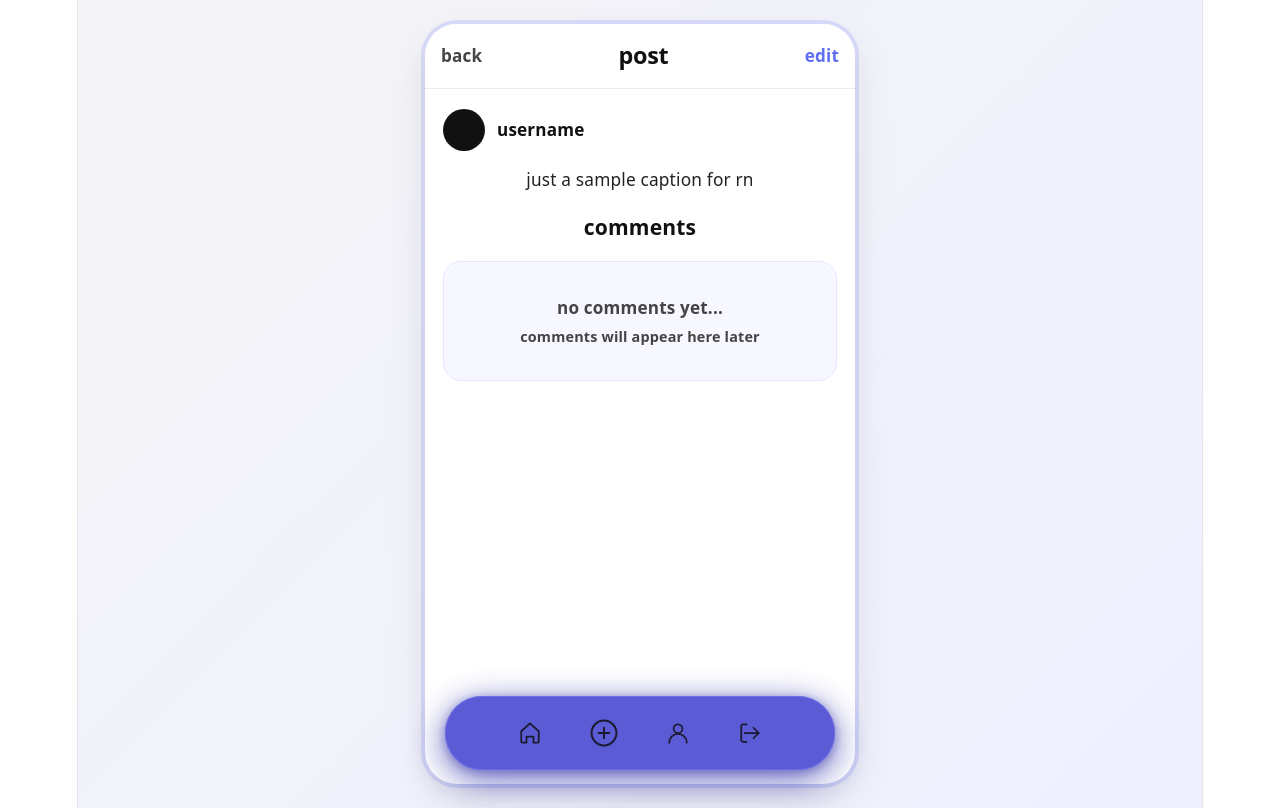
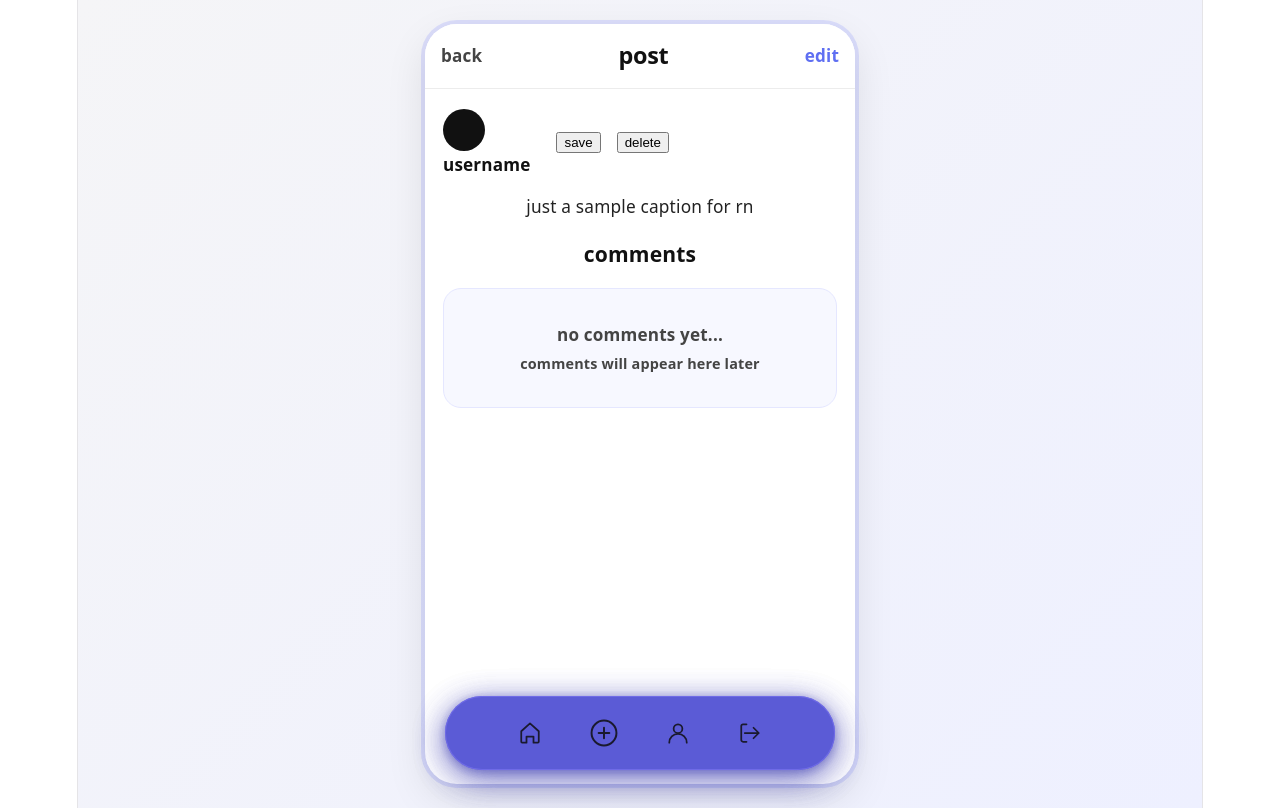
Before and after one commit to Descroll/descroll-frontend, a React (Vite) app: page /posts/1 in a window 1280 px wide. Built offline with nearby package versions, Linux system fonts and the light colour scheme; no server answers.

Commit message:
saved feed, save toggles, and post deletion

```diff
--- a/src/pages/post/PostDetail.jsx
+++ b/src/pages/post/PostDetail.jsx
@@ -1,30 +1,84 @@
-import { Link, useLocation} from "react-router-dom";
+import { useState, useEffect } from "react";
+import { Link, useLocation, useNavigate } from "react-router-dom";
 import "../../styles/post.css"
 import BottomNav from "../../components/navigation/BottomNav";
 
 function PostDetail() {
     const location = useLocation();
-    const postData = location.state || {username:"username", caption:"just a sample caption for rn", previewUrl:"",fileType:"", };
-    const {username, caption, previewUrl, fileType} = postData;
+    const navigate = useNavigate();
+
+    const postData = location.state || { id: 1, username: "username", caption: "just a sample caption for rn", previewUrl: "", fileType: "" };
+    const { id, username, caption, previewUrl, fileType } = postData;
+
+    const [isSaved, setIsSaved] = useState(false);
+
+    useEffect(() => {
+        const markAsSeen = async () => {
+            try {
+                await fetch(`http://localhost:5000/posts/${id}/seen`, { method: 'POST' });
+            } catch (err) {
+                console.error("Failed to mark seen:", err);
+            }
+        };
+        markAsSeen();
+    }, [id]);
+
+    const handleToggleSave = async () => {
+        try {
+            const method = isSaved ? 'DELETE' : 'POST';
+            const res = await fetch(`http://localhost:5000/posts/${id}/save`, { method });
+
+            if (!res.ok) throw new Error("Failed to toggle save");
+            setIsSaved(!isSaved);
+        } catch (err) {
+            console.error("Error saving post:", err);
+            alert("Could not update save status.");
+        }
+    };
+
+    const handleDeletePost = async () => {
+        const confirmDelete = window.confirm("Are you sure you want to delete this post?");
+        if (!confirmDelete) return;
+
+        try {
+            const res = await fetch(`http://localhost:5000/me/post/${id}`, { method: 'DELETE' });
+            if (!res.ok) throw new Error("Failed to delete post");
+
+            alert("Post deleted!");
+            navigate('/profile');
+        } catch (err) {
+            console.error("Error deleting post:", err);
+            alert("Could not delete post.");
+        }
+    };
 
     return (
         <div className="post-detail-page">
             <div className="post-detail-card">
                 <div className="post-detail-header">
                     <Link to="/profile" className="back-btn">back</Link>
-
                     <h2>post</h2>
-
                     <Link to="/posts/:id/edit" state={{username, caption, previewUrl, fileType}} className="edit-btn">edit</Link>
                 </div>
 
                 <div className="post-detail-body">
                     <div className="user-row">
-                        <div className="mini-avatar"></div>
-                        <span className="post-username">{username}</span>
+                        <div className="post-user-info">
+                            <div className="mini-avatar"></div>
+                            <span className="post-username">{username}</span>
+                        </div>
+
+                        <div className="post-actions">
+                            <button onClick={handleToggleSave} className="save-btn">
+                                {isSaved ? "unsave" : "save"}
+                            </button>
+                            <button onClick={handleDeletePost} className="delete-btn">
+                                delete
+                            </button>
+                        </div>
                     </div>
 
-                    {previewUrl && (                        // this lets you do a local preview of a post made in createpost page
+                    {previewUrl && (
                         fileType.startsWith("video/") ? (
                             <video className="post-detail-preview" controls>
                                 <source src={previewUrl} type={fileType} />
@@ -48,9 +102,7 @@ function PostDetail() {
 
                 <BottomNav />
             </div>
-
         </div>
-
     );
 }
 export default PostDetail;
--- a/src/pages/profile/Profile.jsx
+++ b/src/pages/profile/Profile.jsx
@@ -10,6 +10,8 @@ function Profile() {
 
     const [profileData, setProfileData] = useState({ username: "Loading...", bio: "" });
     const [posts, setPosts] = useState([]);
+    const [savedPosts, setSavedPosts] = useState([]);
+    const [activeTab, setActiveTab] = useState('posts');
     const [pendingRequests, setPendingRequests] = useState([]);
 
     const [isLoading, setIsLoading] = useState(true);
@@ -35,6 +37,11 @@ function Profile() {
                         setPendingRequests(reqsJson);
                     }
                 }
+                const savedRes = await fetch(`http://localhost:5000/me/posts/saved`);
+                    if (savedRes.ok) {
+                        const savedJson = await savedRes.json();
+                        setSavedPosts(savedJson);
+                    }
 
                 setProfileData(profileJson);
                 setPosts(postsJson);
@@ -114,13 +121,16 @@ function Profile() {
 
                 <div className="profile-posts">
                     <div className="profile-section">
-                        <h3>posts</h3>
+                        <button className={`tab-btn ${activeTab === 'posts' ? 'active' : ''}`} onClick={() => setActiveTab('posts')}>posts</button>
+                        {targetId === 'me' && (
+                            <button className={`tab-btn ${activeTab === 'saved' ? 'active' : ''}`} onClick={() => setActiveTab('saved')}>saved</button>
+                        )}
                     </div>
 
                     {isLoading ? (
                         <p>Loading posts...</p>
                     ) : (
-                        <UserGallery posts={posts} />
+                        <UserGallery posts={activeTab === 'posts' ? posts : savedPosts} />
                     )}
                 </div>
 
```
